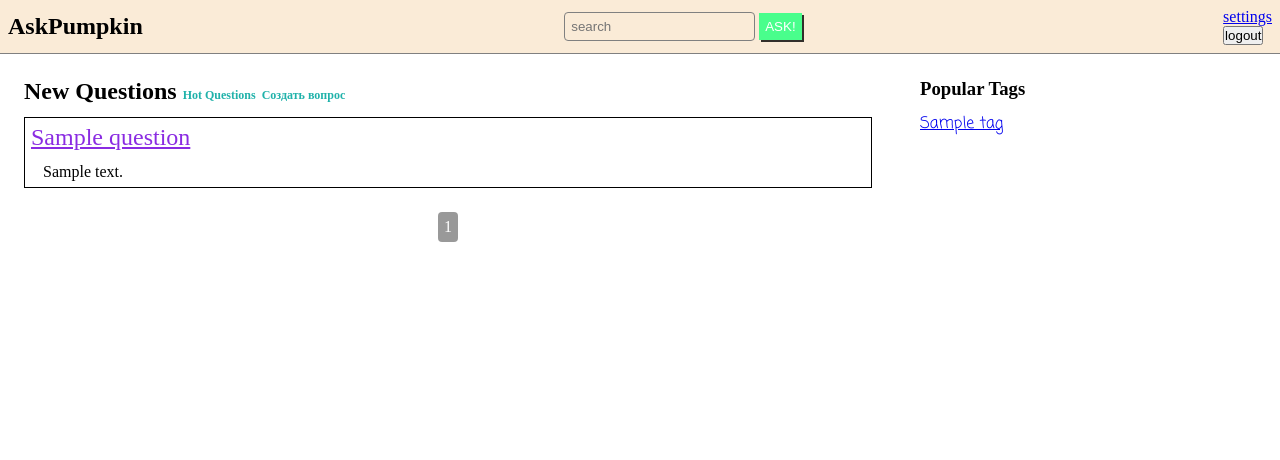
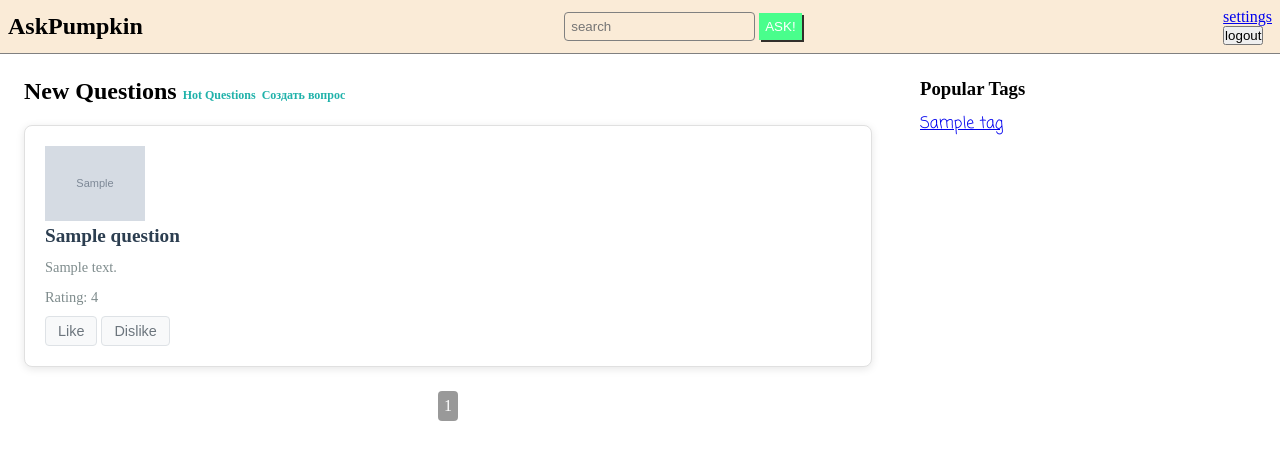
Before and after one commit to PaperDevil/webtech-seminars, a Django app: template core/templates/core/index.html in a window 1280 px wide. Shown: the top 460 px of the page. Run offline with Django 4.2, Linux system fonts and the light colour scheme; tables that the repository leaves empty hold one stand-in row (values such as "Sample post"); the template is opened without the code that fills it: values that come from a table or form of the project are taken from there, most other values are stand-ins (such as "Sample title", 1, 10 or a date in 2020); grey boxes marked "Sample" are stand-in pictures.

Commit message:
Семинар 5

```diff
--- a/core/forms.py
+++ b/core/forms.py
@@ -1,6 +1,7 @@
 from django import forms
 from django.contrib.auth import authenticate
 from django.forms.widgets import PasswordInput
+from django.forms.widgets import FileInput
 
 from core.models import Question
 
@@ -39,6 +40,8 @@ class LoginForm(forms.Form):
 
 
 class QuestionForm(forms.ModelForm):
+    image = forms.ImageField(widget=FileInput, required=False)
+
     class Meta:
         model = Question
         fields = ('title', 'detailed')
--- a/core/models.py
+++ b/core/models.py
@@ -1,6 +1,8 @@
 from django.db import models
 from django.utils.text import slugify
 from django.contrib.auth.models import AbstractUser
+
+from core.managers import QuestionManager
 
 
 class DefaultModel(models.Model):
@@ -28,8 +30,13 @@ class Question(DefaultModel):
     slug = models.SlugField(max_length=200, unique=True, null=True, blank=True)
     title = models.CharField(max_length=200)
     detailed = models.TextField()
-    author = models.ForeignKey(User, on_delete=models.CASCADE)
+    author = models.ForeignKey(User, on_delete=models.CASCADE, related_name='authored_questions')
     tags = models.ManyToManyField('Tag', blank=True, verbose_name="Теги")
+    cover = models.ImageField(upload_to='covers', null=True, blank=True)
+
+    likes = models.ManyToManyField(User, through='QuestionLike', blank=True)
+    rating = models.PositiveIntegerField(default=0)
+    objects_likes = QuestionManager()
 
     def __str__(self):
         return str(self.title)
@@ -45,8 +52,11 @@ class Answer(DefaultModel):
         verbose_name_plural = 'Ответы'
 
     question = models.ForeignKey(Question, on_delete=models.CASCADE)
-    author = models.ForeignKey(User, on_delete=models.CASCADE)
+    author = models.ForeignKey(User, on_delete=models.CASCADE, related_name='authored_answers')
     answer_text = models.TextField()
+
+    likes = models.ManyToManyField(User, through='AnswerLike', blank=True)
+    rating = models.PositiveIntegerField(default=0)
 
     def __str__(self):
         return "Ответ на вопрос ID=" + str(self.question_id)
@@ -61,3 +71,22 @@ class Tag(models.Model):
 
     def __str__(self):
         return self.title
+
+
+class QuestionLike(DefaultModel):
+    class Meta:
+        verbose_name = "Лайки вопросов"
+        unique_together = ('question', 'author')
+
+    question = models.ForeignKey(Question, on_delete=models.CASCADE)
+    author = models.ForeignKey(User, on_delete=models.CASCADE, related_name='liked_questions')
+    is_like = models.BooleanField(default=True)
+
+
+class AnswerLike(DefaultModel):
+    class Meta:
+        verbose_name = "Лайки ответов"
+        unique_together = ('answer', 'author')
+
+    answer = models.ForeignKey(Answer, on_delete=models.CASCADE)
+    author = models.ForeignKey(User, on_delete=models.CASCADE, related_name='liked_answers')
--- a/core/static/css/style.css
+++ b/core/static/css/style.css
@@ -55,28 +55,6 @@ main {
     margin-top: 24px;
     width: 70%;
     padding: 0 24px;
-}
-
-.questions-list {
-    margin-top: 12px;
-    display: flex;
-    flex-direction: column;
-    gap: 12px;
-}
-
-.question {
-    padding: 6px;
-    border: 1px solid black;
-}
-
-.question-title {
-    font-size: 24px;
-    color: blueviolet;
-}
-
-.question-content {
-    margin-top: 12px;
-    margin-left: 12px;
 }
 
 .main-container h2 a {
@@ -139,4 +117,72 @@ aside {
     background: rgba(0, 0, 0, .5);
 }
 
-.
+/* Стили для списка вопросов */
+.questions-list {
+    display: flex;
+    flex-direction: column;
+    gap: 20px;
+    margin-top: 20px;
+}
+
+/* Стили для карточки вопроса */
+.question {
+    background-color: white;
+    border-radius: 8px;
+    padding: 20px;
+    box-shadow: 0 2px 8px rgba(0, 0, 0, 0.1);
+    border: 1px solid #e0e0e0;
+    transition: box-shadow 0.3s ease;
+}
+
+.question img {
+    max-width: 100px;
+}
+
+.question:hover {
+    box-shadow: 0 4px 12px rgba(0, 0, 0, 0.15);
+}
+
+.question-title {
+    font-size: 1.2rem;
+    font-weight: 600;
+    color: #2c3e50;
+    text-decoration: none;
+    display: block;
+    margin-bottom: 10px;
+}
+
+.question-title:hover {
+    color: #3498db;
+}
+
+.question-content {
+    color: #555;
+    line-height: 1.5;
+    margin-bottom: 15px;
+}
+
+.question p {
+    margin-bottom: 10px;
+    font-size: 0.9rem;
+    color: #7f8c8d;
+}
+
+/* Стили для кнопки лайка */
+.question button {
+    display: inline-block;
+    background-color: #f8f9fa;
+    color: #6c757d;
+    padding: 6px 12px;
+    border-radius: 4px;
+    text-decoration: none;
+    border: 1px solid #dee2e6;
+    font-size: 0.9rem;
+    cursor: pointer;
+    transition: all 0.2s;
+}
+
+.question button:hover {
+    background-color: #e9ecef;
+    border-color: #ced4da;
+}
--- a/core/templates/core/create_question_template.html
+++ b/core/templates/core/create_question_template.html
@@ -67,7 +67,7 @@
     </header>
     <main>
         <div class="main-container">
-            <form method="POST">
+            <form method="POST" enctype="multipart/form-data">
                 {% csrf_token %}
                 <div class="form-group">
                     <label for="{{ form.title.id_for_label }}">Заголовок вопроса</label>
@@ -91,6 +91,10 @@
                         </div>
                     {% endif %}
                 </div>
+                <div class="form-group">
+                    <label for="{{ form.image.id_for_label }}">Обложка вопроса</label>
+                    {{ form.image }}
+                </div>
                 <button type="submit" class="btn">Создать вопрос</button>
             </form>
         </div>
--- a/core/templates/core/index.html
+++ b/core/templates/core/index.html
@@ -11,6 +11,7 @@
     <link rel="preconnect" href="https://fonts.googleapis.com">
     <link rel="preconnect" href="https://fonts.gstatic.com" crossorigin>
     <link href="https://fonts.googleapis.com/css2?family=Coming+Soon&display=swap" rel="stylesheet">
+    <script src="https://code.jquery.com/jquery-3.6.0.min.js"></script>
     <title>Домашнее заданее 1</title>
 </head>
 <body>
@@ -37,6 +38,7 @@
         </div>
     </header>
     <main>
+        {% csrf_token %}
         <div class="main-container">
             <!-- Сообщения -->
             {% if messages %}
@@ -54,11 +56,18 @@
                 <span><a href="#">Hot Questions</a></span>
                 <a href="{% url 'create_question' %}" style="margin-left: auto">Создать вопрос</a>
             </h2>
+
             <div class="questions-list">
                 {% for question in new_questions %}
                     <div class="question">
-                        <a href="" class="question-title">{{ question.title }}</a>
+                        {% if question.cover %}
+                            <img src="{{ question.cover.url }}" alt="">
+                        {% endif %}
+                        <a href="/" class="question-title">{{ question.title }}</a>
                         <p class="question-content">{{ question.detailed }}</p>
+                        <p>Rating: <span id="{{ question.id }}-rating">{{ question.rating }}</span></p>
+                        <button onclick="sendLike({{ question.id }})" class="like-btn">Like</button>
+                    <button onclick="sendDislike({{ question.id }})" class="like-btn">Dislike</button>
                     </div>
                 {% endfor %}
             </div>
@@ -80,5 +89,35 @@
             </div>
         </aside>
     </main>
+
+    <script>
+        function sendLike(question_id) {
+          const csrfMiddlewareToke = document.getElementsByName('csrfmiddlewaretoken')[1];
+          const currentRating = document.getElementById(`${ question_id }-rating`);
+          fetch(`/api/question/${question_id}/toggle_like`, {
+            'method': "POST",
+            'body': JSON.stringify({'is_like': true})
+          }).then((res) => {
+            if (res.status >= 400) console.error(res);
+            return res
+          }).then((res) => {return res.json()}).then((res) => {
+            currentRating.innerHTML = `${res.rating}`;
+          });
+        }
+
+        function sendDislike(question_id) {
+          const csrfMiddlewareToke = document.getElementsByName('csrfmiddlewaretoken')[1];
+          const currentRating = document.getElementById(`${ question_id }-rating`);
+          fetch(`/api/question/${question_id}/toggle_like`, {
+            'method': "POST",
+            'body': JSON.stringify({'is_like': false})
+          }).then((res) => {
+            if (res.status >= 400) console.error(res);
+            return res
+          }).then((res) => {return res.json()}).then((res) => {
+            currentRating.innerHTML = `${res.rating}`;
+          });
+        }
+    </script>
 </body>
 </html>
--- a/core/urls.py
+++ b/core/urls.py
@@ -1,11 +1,19 @@
 from django.urls import path, re_path
 from django.views.generic import DetailView
 
-from core.views import IndexView, AuthView, logout_view, CreateQuestionView
+from core.views import (
+    IndexView, AuthView,
+    logout_view, CreateQuestionView,
+    QuestionLikeAPIView, AnswerLikeAPIView
+)
 
 urlpatterns = [
     path('', IndexView.as_view(), name='index'),
     path('create_question/', CreateQuestionView.as_view(), name='create_question'),
     path('login/', AuthView.as_view(), name='login'),
     path('logout/', logout_view, name='logout'),
+
+    path('api/question/<int:pk>/toggle_like', QuestionLikeAPIView.as_view(), name='like_question'),
+    path('api/answer/<int:pk>/like', AnswerLikeAPIView.as_view(), name='like'),
+    # path('api/answer/<int:pk>/dislike', QuestionLike.as_view(), name='unlike'),
 ]
--- a/project/settings.py
+++ b/project/settings.py
@@ -61,6 +61,7 @@ MIDDLEWARE = [
 ]
 
 ROOT_URLCONF = 'project.urls'
+CSRF_HEADER_NAME = 'X-CSRFToken'
 
 TEMPLATES = [
     {
@@ -140,7 +141,7 @@ USE_TZ = True
 STATIC_URL = 'static/'
 STATIC_ROOT = BASE_DIR / 'static'
 
-MEDIA_URL = 'media/'
+MEDIA_URL = '/media/'
 MEDIA_ROOT = BASE_DIR / 'media'
 
 # Default primary key field type
--- a/project/urls.py
+++ b/project/urls.py
@@ -14,6 +14,8 @@ Including another URLconf
     1. Import the include() function: from django.urls import include, path
     2. Add a URL to urlpatterns:  path('blog/', include('blog.urls'))
 """
+from django.conf import settings
+from django.conf.urls.static import static
 from django.contrib import admin
 from django.urls import path, include
 
@@ -22,3 +24,6 @@ urlpatterns = [
     path('', include('core.urls')),
     # path('testings/', include('testings.urls')),
 ]
+
+if settings.DEBUG:
+        urlpatterns += static(settings.MEDIA_URL, document_root=settings.MEDIA_ROOT)
```
Also changed, not shown: core/managers.py (added, +11 -0 lines), core/views.py (+67 -2 lines), testings/views.py (+58 -1 lines), core/__init__.py (deleted), core/migrations/__init__.py (deleted), project/__init__.py (deleted), testings/__init__.py (deleted), testings/migrations/__init__.py (deleted).
